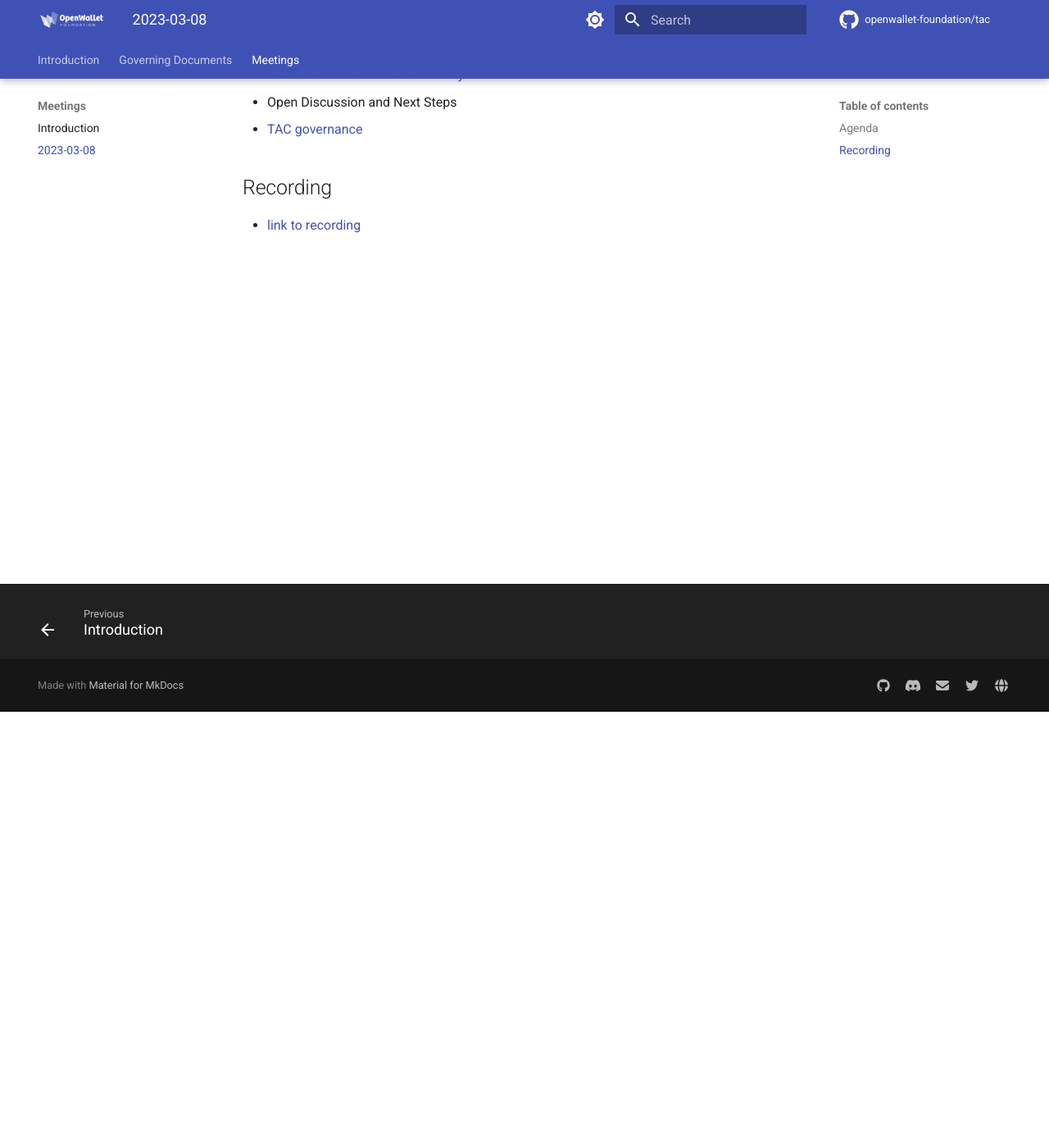
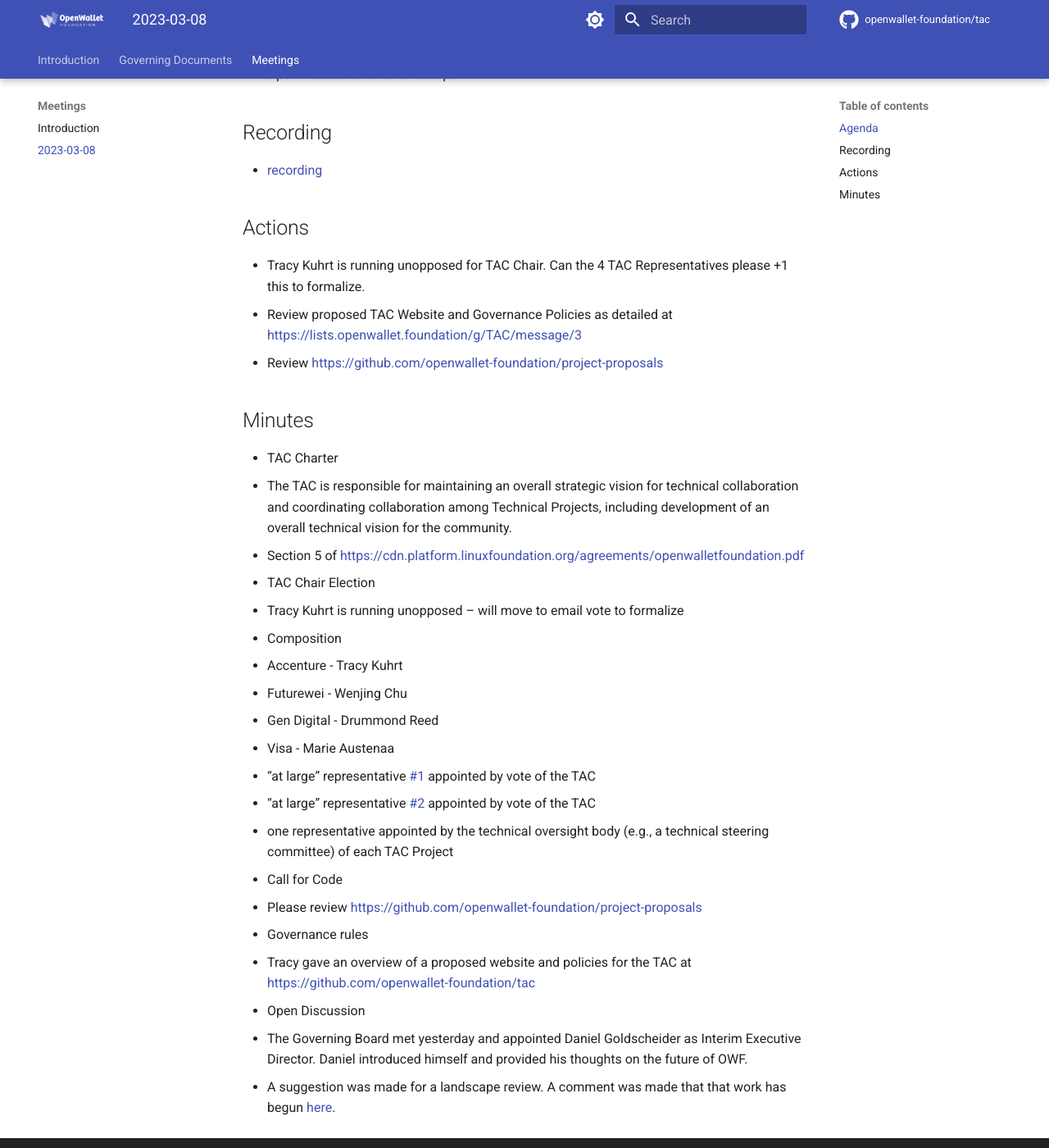
Before and after one commit to openwallet-foundation/tac, an MkDocs documentation site: the page built from docs/meetings/2023-03-08.md, in a window 1280 px wide and 1400 px high, scrolled down 532 px. Shown: the whole window at 82% size. Built offline with MkDocs 1.6.1 and Material for MkDocs 9.7.7, drawn with Linux system fonts in a browser that asks for light colours; comment, search, counter and statistics services are not loaded.

Commit message:
Add meeting minutes
Signed-off-by: Tracy Kuhrt <tracy.a.kuhrt@accenture.com>

```diff
--- a/docs/meetings/2023-03-08.md
+++ b/docs/meetings/2023-03-08.md
@@ -8,10 +8,36 @@
 - Reminder of TAC Charter
 - TAC Chair election
 - TAC "at large" seats
-- Call for code from the Community
 - [Call for code from the Community](https://github.com/openwallet-foundation/project-proposals)
 - Open Discussion and Next Steps
-  - [TAC governance](https://openwallet-foundation.github.io/tac/governance)
 
 ## Recording
-- [link to recording]()
+- [recording](https://zoom.us/rec/play/onZR9u2vDeJtXzh6O29DlBCUus9bPcii42EJ6kS856o7lfAxZjxnyZeNDxjc6nABLxr3SODHdMseabo.PchpQ4NFfFW6C2Xi?continueMode=true&_x_zm_rtaid=s6wtX80nT2GBxgWCKgm0Ew.1678372193696.841be78afaf795467f014ebb23f87915&_x_zm_rhtaid=123)
+
+## Actions
+- Tracy Kuhrt is running unopposed for TAC Chair.  Can the 4 TAC Representatives please +1 this to formalize.
+- Review proposed TAC Website and Governance Policies as detailed at https://lists.openwallet.foundation/g/TAC/message/3
+- Review https://github.com/openwallet-foundation/project-proposals
+
+## Minutes
+
+- TAC Charter
+  - The TAC is responsible for maintaining an overall strategic vision for technical collaboration and coordinating collaboration among Technical Projects, including development of an overall technical vision for the community.
+  - Section 5 of https://cdn.platform.linuxfoundation.org/agreements/openwalletfoundation.pdf
+- TAC Chair Election
+  - Tracy Kuhrt is running unopposed – will move to email vote to formalize
+- Composition
+  - Accenture - Tracy Kuhrt
+  - Futurewei - Wenjing Chu
+  - Gen Digital - Drummond Reed
+  - Visa - Marie Austenaa
+  - “at large” representative #1 appointed by vote of the TAC
+  - “at large” representative #2 appointed by vote of the TAC
+  - one representative appointed by the technical oversight body (e.g., a technical steering committee) of each TAC Project
+- Call for Code
+  - Please review https://github.com/openwallet-foundation/project-proposals
+- Governance rules
+  - Tracy gave an overview of a proposed website and policies for the TAC at https://github.com/openwallet-foundation/tac
+- Open Discussion
+  - The Governing Board met yesterday and appointed Daniel Goldscheider as Interim Executive Director.  Daniel introduced himself and provided his thoughts on the future of OWF.
+  - A suggestion was made for a landscape review.  A comment was made that that work has begun [here](https://docs.google.com/spreadsheets/d/1SXX4F3i2vIZmMxgD4HtmiiUY1fB3OwPc_xziOoO_Zpk/edit#gid=0).
```
